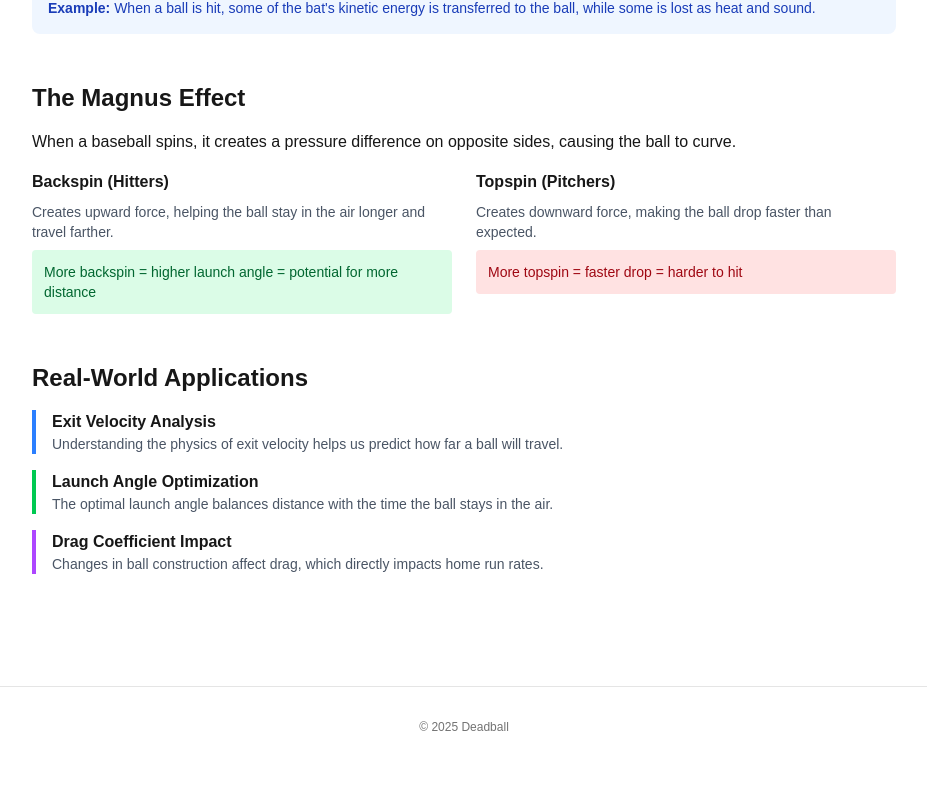
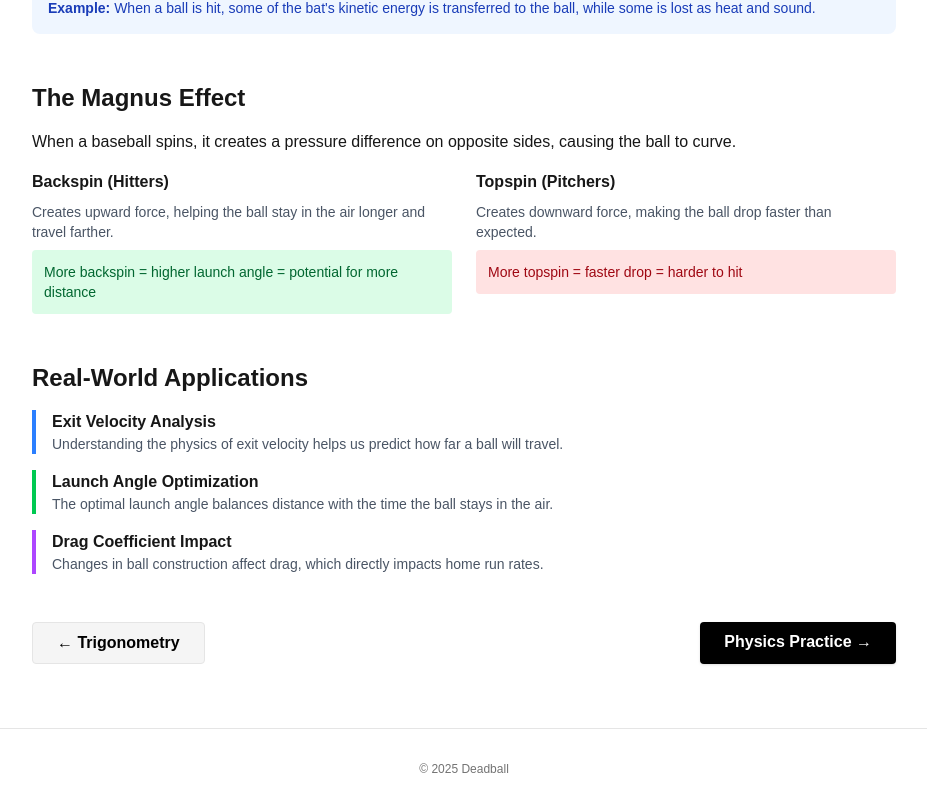
Before and after one commit to baker339/deadball, a Next.js app in the folder frontend/: page /learn/physics in a window 1280 px wide. Shown: the part 1839-2648 px from the top of the page, without its empty margins (176-1103 px from the left). Before the commit the page ends 2606 px from the top, so only its background shows below. Built offline with nearby package versions, Linux system fonts and the light colour scheme.

Commit message:
Fix LessonNav props in PhysicsPage to match component definition

```diff
--- a/frontend/src/app/learn/physics/page.tsx
+++ b/frontend/src/app/learn/physics/page.tsx
@@ -192,8 +192,10 @@ export default function PhysicsPage() {
       </div>
 
       <LessonNav
-        prev={{ href: '/learn/trigonometry', label: 'Trigonometry' }}
-        next={{ href: '/learn/physics/practice', label: 'Physics Practice' }}
+        prevHref="/learn/trigonometry"
+        prevLabel="Trigonometry"
+        nextHref="/learn/physics/practice"
+        nextLabel="Physics Practice"
       />
     </div>
   );
```
